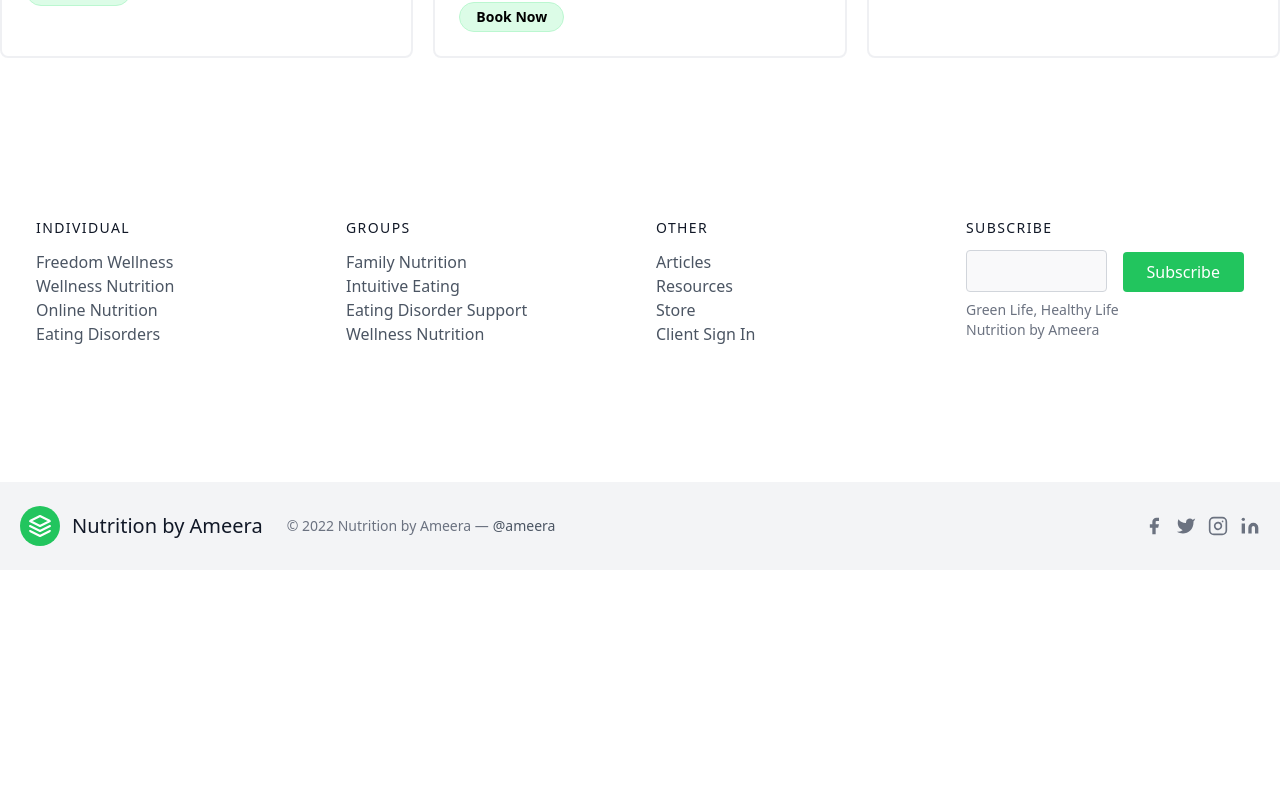
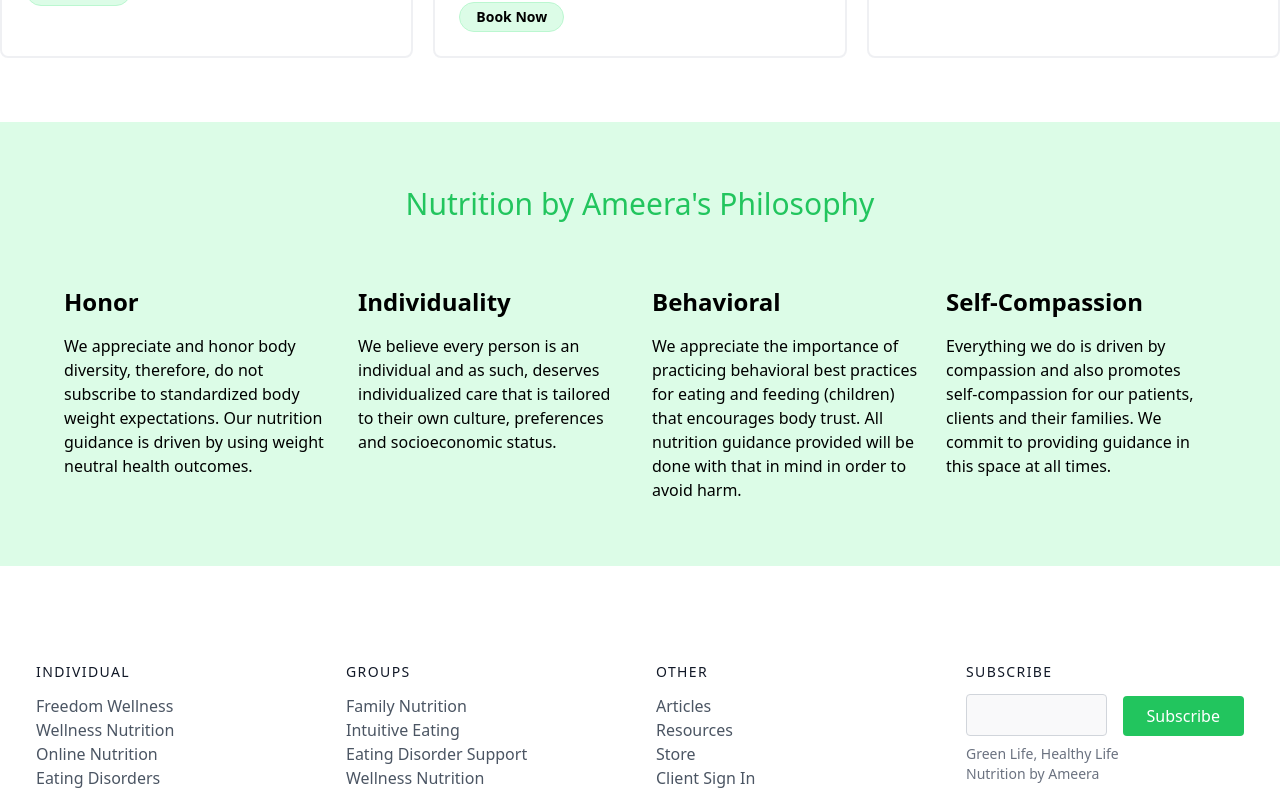
Before and after one commit to hossainAM/Nutrition-by-Ameera, a React (Create React App) app: page / in a window 1280 px wide. Shown: the part 1080-1880 px from the top of the page. Before the commit the page ends 1650 px from the top, so only its background shows below. Built offline with nearby package versions, Linux system fonts and the light colour scheme.

Commit message:
nutrition by Ameera's philosophy component added

```diff
--- a/src/pages/Home/Home.js
+++ b/src/pages/Home/Home.js
@@ -1,5 +1,6 @@
 import React from 'react';
 import Banner from './Banner';
+import Philosophy from './Philosophy';
 import Services from './Services';
 
 const Home = () => {
@@ -7,6 +8,7 @@ const Home = () => {
         <>
          <Banner></Banner>
          <Services></Services>
+         <Philosophy></Philosophy>
         </>
     );
 };
--- /dev/null
+++ b/src/pages/Home/Philosophy.js
@@ -0,0 +1,29 @@
+import React from 'react';
+
+const Philosophy = () => {
+    return (
+        <section className='bg-green-100 container mx-auto p-16 space-y-16'>
+            <h1 className='text-3xl text-green-500 text-center'>Nutrition by Ameera's Philosophy</h1>
+            <div className='grid sm:grid-cols-4 gap-6'>
+                <div className='text-center space-y-4'>
+                    <h1 className='text-2xl text-left font-bold'>Honor</h1>
+                    <p className='text-left'>We appreciate and honor body diversity, therefore, do not subscribe to standardized body weight expectations. Our nutrition guidance is driven by using weight neutral health outcomes.</p>
+                </div>
+                <div className='text-center space-y-4'>
+                    <h1 className='text-2xl text-left font-bold'>Individuality</h1>
+                    <p className='text-left'>We believe every person is an individual and as such, deserves individualized care that is tailored to their own culture, preferences and socioeconomic status.</p>
+                </div>
+                <div className='text-center space-y-4'>
+                    <h1 className='text-2xl text-left font-bold'>Behavioral</h1>
+                    <p className='text-left'>We appreciate the importance of practicing behavioral best practices for eating and feeding (children) that encourages body trust. All nutrition guidance provided will be done with that in mind in order to avoid harm.</p>
+                </div>
+                <div className='text-center space-y-4'>
+                    <h1 className='text-2xl text-left font-bold'>Self-Compassion</h1>
+                    <p className='text-left'>Everything we do is driven by compassion and also promotes self-compassion for our patients, clients and their families. We commit to providing guidance in this space at all times.</p>
+                </div>
+            </div>
+        </section>
+    );
+};
+
+export default Philosophy;
--- a/src/pages/Home/Service.js
+++ b/src/pages/Home/Service.js
@@ -16,7 +16,7 @@ const Service = ({service}) => {
                     <p className="title-font text-lg font-medium text-gray-900 mb-3">BDT {price}</p>
                     <p className="leading-relaxed mb-3">{description}</p>
                     <div className="flex items-center flex-wrap ">
-                    < button onClick={() => handleServiceDetail(id)} className = "px-4 py-1 bg-green-100 border border-green-200 rounded-full text-sm font-semibold hover:bg-green-200 hover:text-black hover:border-transparent focus:outline-none cursor-pointer" > Book Now
+                    <button onClick={() => handleServiceDetail(id)} className = "px-4 py-1 bg-green-100 border border-green-200 rounded-full text-sm font-semibold hover:bg-green-200 hover:text-black hover:border-transparent focus:outline-none cursor-pointer" > Book Now
                     </button>
                 </div>
             </div>
--- a/src/pages/Home/Services.js
+++ b/src/pages/Home/Services.js
@@ -12,8 +12,8 @@ const Services = () => {
     return (
         <>
             <div className='my-16'>
-                <h1 className='text-3xl text-green-500 mb-6'>Choose Your Preferred Package</h1>
-                <div className='grid sm:grid-cols-3 gap-5'>
+                <h1 className='text-3xl text-green-500 mb-6 text-center'>Choose Your Preferred Package</h1>
+                <div className='container grid sm:grid-cols-3 gap-5 mx-auto'>
                     {
                         services.map(service => <Service key={service.id} service={service}></Service>)
                     }
--- a/src/shared/Footer/Footer.js
+++ b/src/shared/Footer/Footer.js
@@ -3,7 +3,7 @@ import React from 'react';
 const Footer = () => {
     return (
         <footer className="text-gray-600 body-font">
-            <div className="container px-5 py-24 mx-auto">
+            <div className="px-5 py-24 mx-auto">
                 <div className="flex flex-wrap md:text-left text-center order-first">
                 <div className="lg:w-1/4 md:w-1/2 w-full px-4">
                     <h2 className="title-font font-medium text-gray-900 tracking-widest text-sm mb-3">INDIVIDUAL</h2>
```
